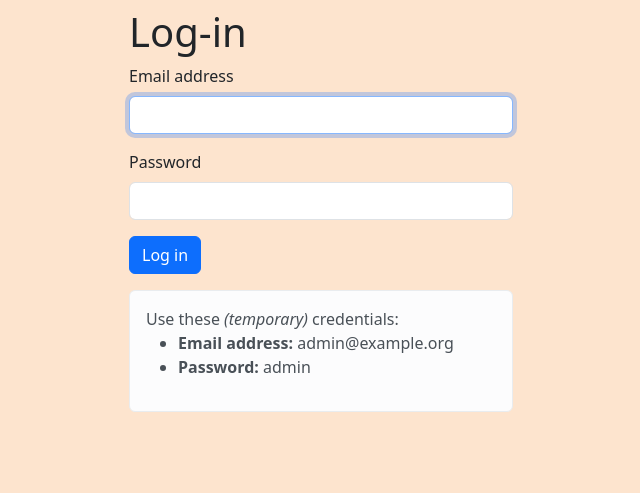
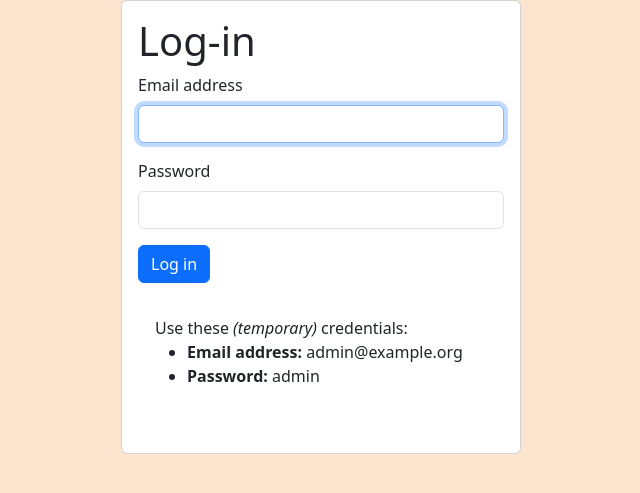
Before and after one commit to alejoriosm04/F2F, a Django app: page /account/login/ in a window 1280 px wide. Shown: the part 56-549 px from the top of the page, without its empty margins (319-959 px from the left). Run offline with Django 4.2, Linux system fonts and the light colour scheme.

Commit message:
Render login inside a card
And remove the color from the alert. It looks bad.

```diff
--- a/account/templates/registration/login.html
+++ b/account/templates/registration/login.html
@@ -3,7 +3,7 @@
 {% block title %}Log-in{% endblock title %}
 
 {% block content %}
-<div class="mx-auto p-2" style="width: 400px;">
+<div class="card mx-auto p-3" style="width: 400px;">
   <h1>Log-in</h1>
   {% if form.errors %}
   <p>
@@ -27,7 +27,7 @@
     <p><input type="submit" class="btn btn-primary" value="Log in"></p>
   </form>
   {% if not debug %}
-  <div class="alert alert-light" role="alert">
+  <div class="alert" role="alert">
     Use these <i>(temporary)</i> credentials:
     <ul>
       <li><b>Email address:</b> admin@example.org</li>
```
